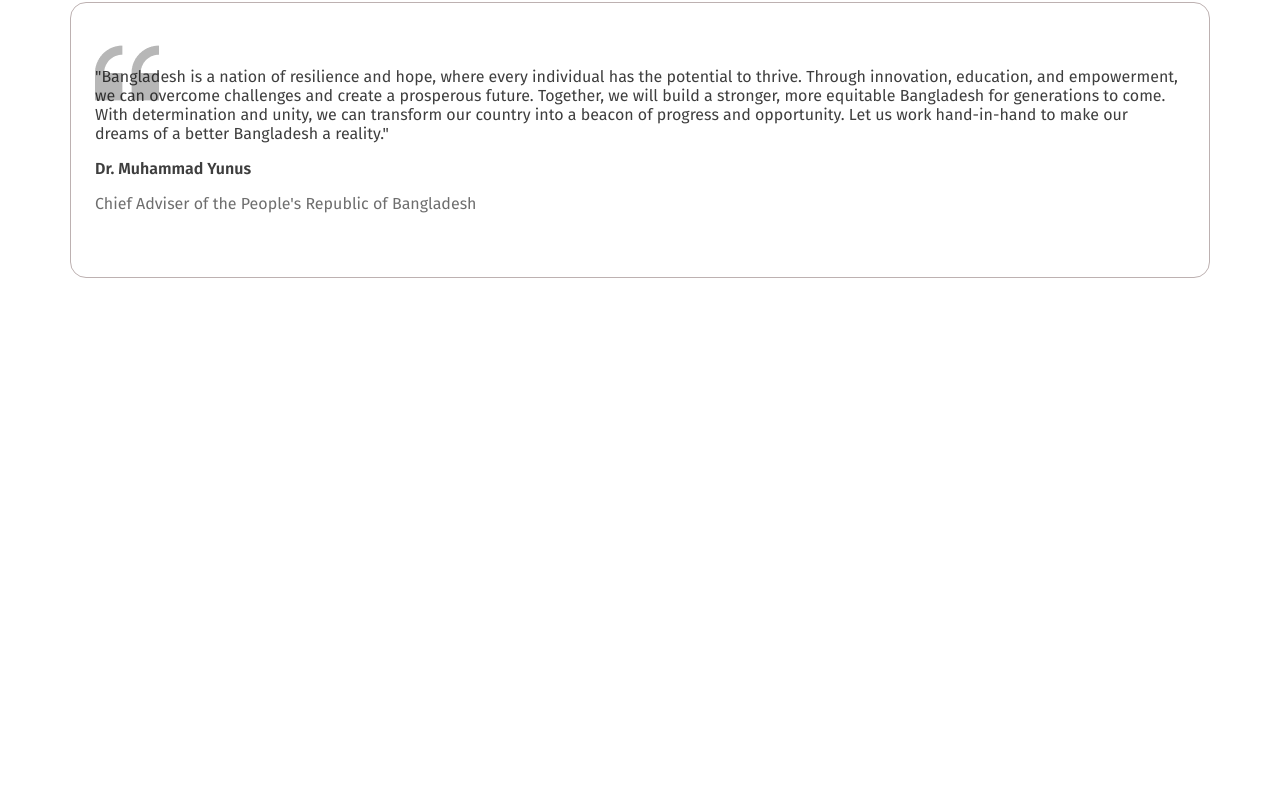
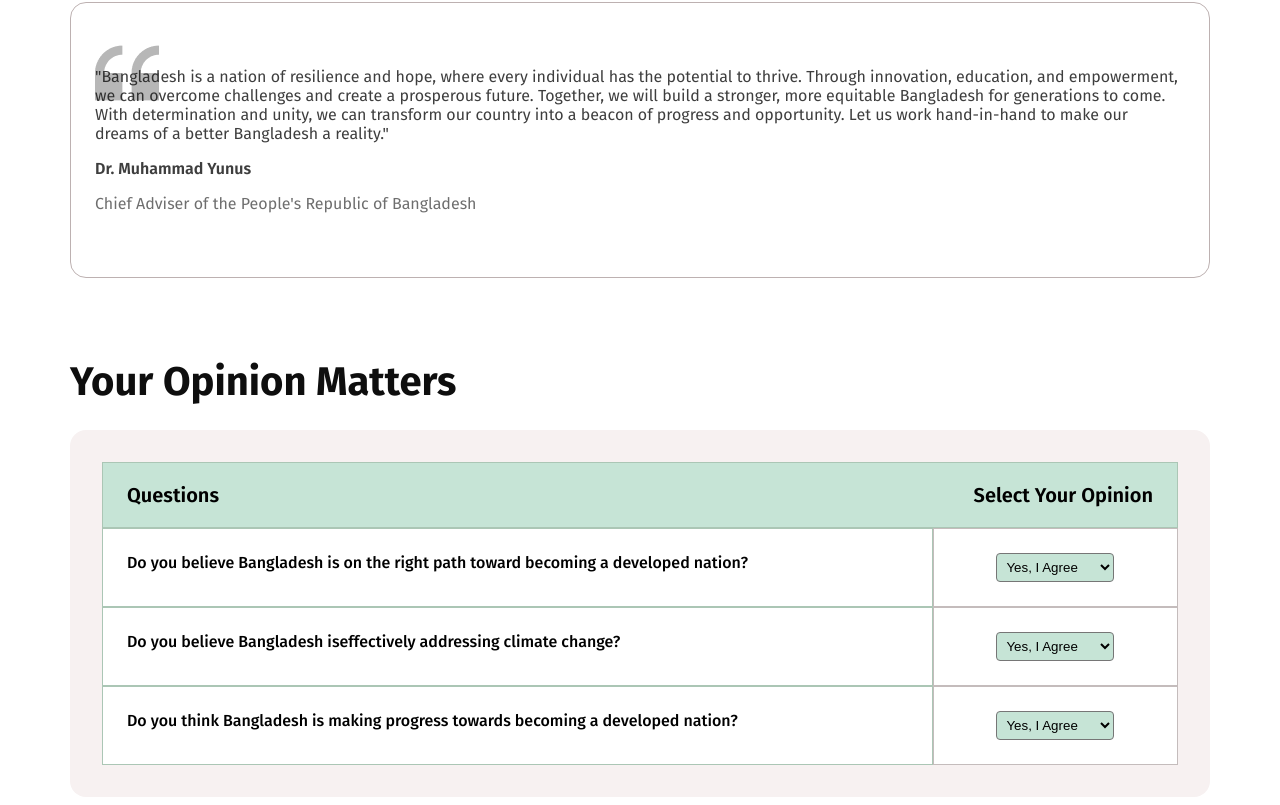
Before and after one commit to shahariar-hridoy/Assignment-1, a plain HTML site: page index.html in a window 1280 px wide. Shown: the part 1972-2777 px from the top of the page. Before the commit the page ends 2258 px from the top, so only its background shows below. Drawn offline with Linux system fonts and the light colour scheme.

Commit message:
Table section added

```diff
--- a/index.html
+++ b/index.html
@@ -91,6 +91,53 @@
                 <p class="box-sub-title fira-sans-regular">Chief Adviser of the People's Republic of Bangladesh</p>
             </div>
         </section>
+        <section class="table-section">
+            <div class="table-container">
+                <h3 class="section-title fira-sans-bold">Your Opinion Matters</h3>
+            <div class="table-border">
+                <div class="table-head-section fira-sans-semibold">
+                    <p class="table-head">Questions</p>
+                    <p class="table-head">Select Your Opinion</p>
+
+                </div>
+                <div class="table-body fira-sans-medium">
+                    <div class="question-row">
+                        <div class="question">
+                            Do you believe Bangladesh is on the right path toward becoming a developed nation?
+                        </div>
+                        <div class="option">
+                            <select name="" id="">
+                                <option value="yes">Yes, I Agree</option>
+                                <option value="No">No, I Disagree</option>
+                            </select>
+                        </div>
+                    </div>
+                    <div class="question-row">
+                        <div class="question">
+                            Do you believe Bangladesh iseffectively addressing climate change?
+                        </div>
+                        <div class="option">
+                            <select name="" id="">
+                                <option value="yes">Yes, I Agree</option>
+                                <option value="No">No, I Disagree</option>
+                            </select>
+                        </div>
+                    </div>
+                    <div class="question-row">
+                        <div class="question">
+                            Do you think Bangladesh is making progress towards becoming a developed nation?
+                        </div>
+                        <div class="option">
+                            <select name="" id="">
+                                <option value="yes">Yes, I Agree</option>
+                                <option value="No">No, I Disagree</option>
+                            </select>
+                        </div>
+                    </div>
+                </div>
+            </div>
+            </div>
+        </section>
     </main>
     <!-- footer section starts here -->
     <footer>
--- a/styles/style.css
+++ b/styles/style.css
@@ -223,3 +223,45 @@
     color: #0E0E0E;
     opacity: 60%;
 }
+/*------------- table section style-------- */
+.table-border{
+    background-color: #f7f1f1;
+    padding: 32px;
+    border-radius: 16px;
+}
+.table-head-section{
+    display: flex;
+    padding-left: 24px;
+    padding-right: 24px;
+    border: solid #abc6b5 1px;
+    background-color: #C6E4D6;
+    justify-content: space-between;
+}
+.table-head{
+    font-size: 20px;
+}
+.question-row{
+    display: flex;
+}
+.question{
+    width: 80%;
+    justify-content: center;
+    border: solid #abc6b5 1px;
+    background-color: #ffffff;
+    padding: 24px;
+    font-size: 16px;
+}
+.option{
+    background-color: #FFFFFF;
+    padding: 24px;
+    text-align: center;
+    width: 20%;
+    font-size: 16px;
+    border: solid #c4bcbc 1px;
+    color: #12201c;
+}
+.option select{
+    padding: 5px;
+    background-color:#C6E4D6;
+    border-radius: 4px;
+}
```
